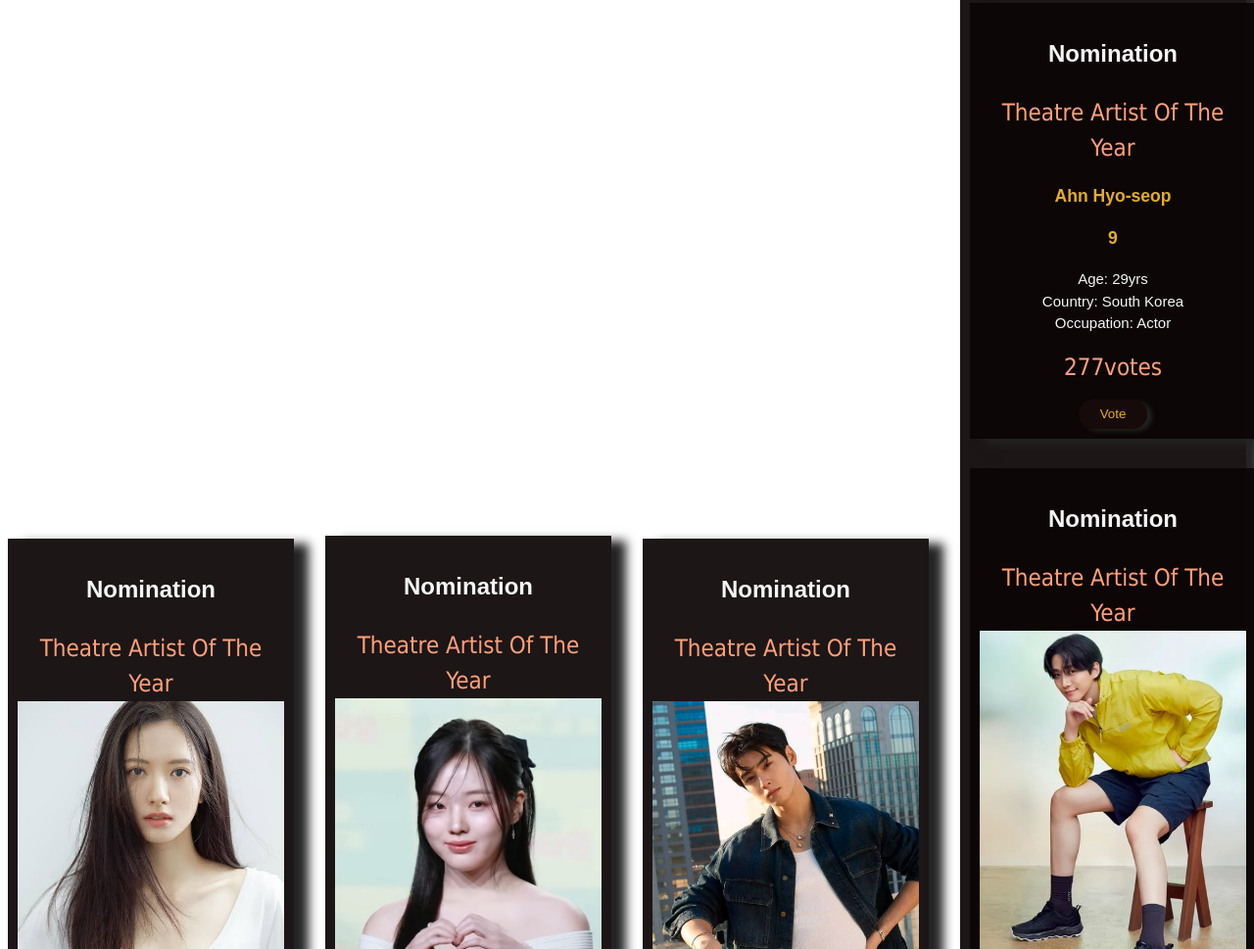
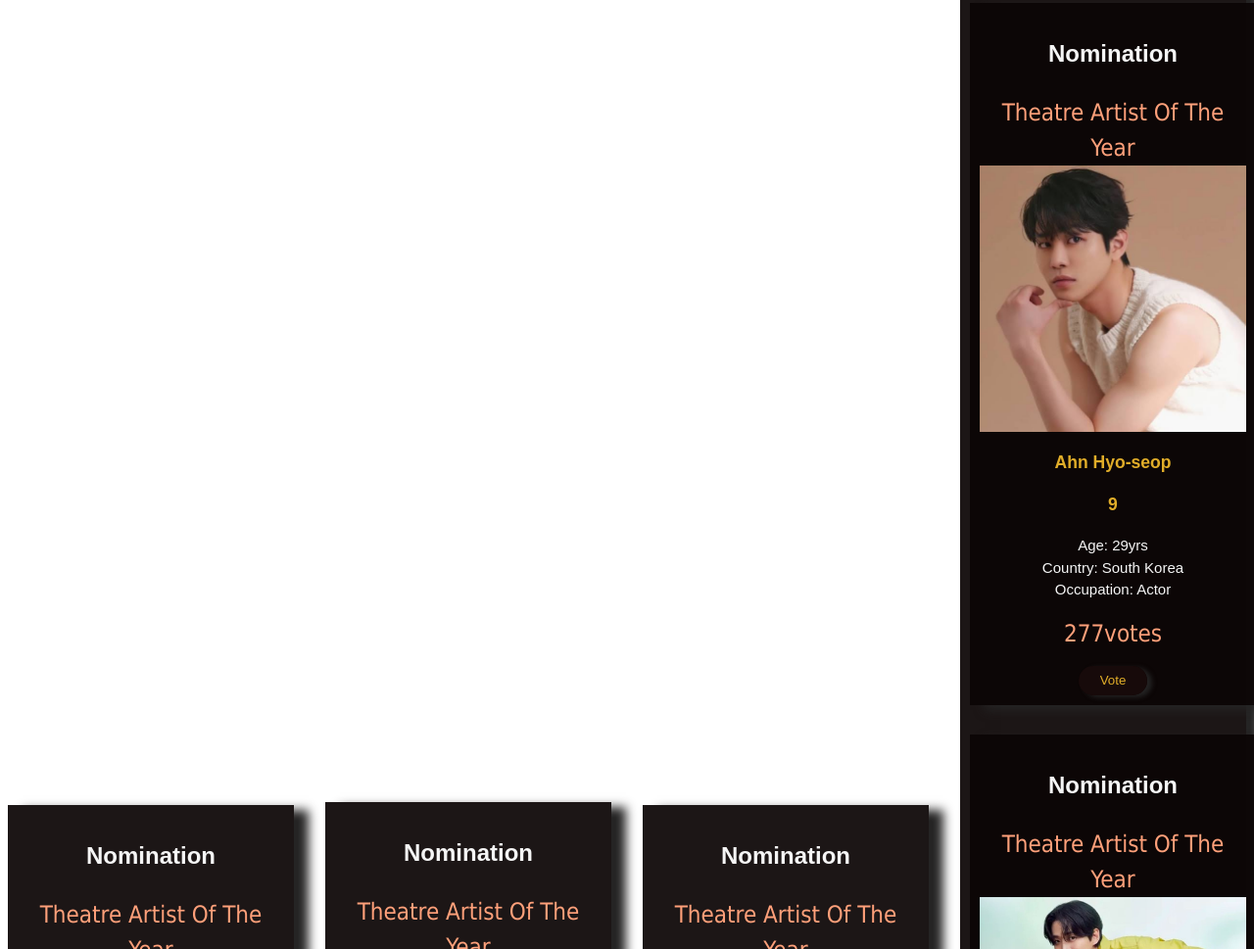
Before and after one commit to iblacksassin/Asian-Theatre-Awards, a plain HTML site: page index.html in a window 1280 px wide. Shown: the part 4868-5837 px from the top of the page at 98% size. Drawn offline with Linux system fonts and the light colour scheme.

Commit message:
Update index.html

```diff
--- a/index.html
+++ b/index.html
@@ -189,7 +189,7 @@
             <div class="box">
                <h1>Nomination</h1>
                <span>Theatre Artist Of The Year</span>
-               <img src="">
+               <img src="images (11).jpeg">
                  <div class="name"><h3>Ahn Hyo-seop</h3>
                   <div class="number"><h3>9</h3></div>
                 </div>
```
